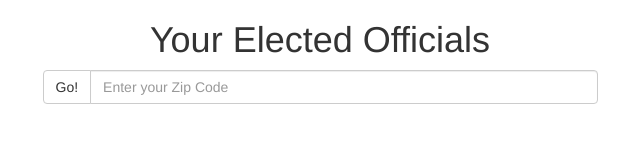
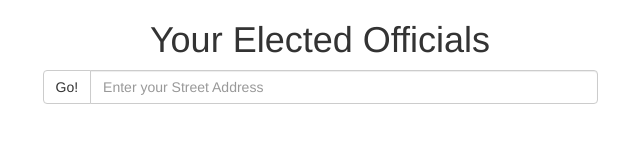
Before and after one commit to jonathanwmaddison/rep-finder, a plain HTML site: page index.html in a window 1280 px wide. Shown: the full height of the page, 320-960 px from the left. Drawn offline with nearby package versions, Linux system fonts and the light colour scheme; some packages are replaced by stand-ins of ours.

Commit message:
changed form placeholder

```diff
--- a/index.html
+++ b/index.html
@@ -20,7 +20,7 @@
 	     				<span class="input-group-btn">
 	     					<input class="btn btn-default" type="submit" value="Go!">
 	      				</span>
-	      				<input type="text" class="form-control" id="zip" placeholder="Enter your Zip Code">
+	      				<input type="text" class="form-control" id="zip" placeholder="Enter your Street Address">
     			</div>
     			</form>
   			</div>
```
